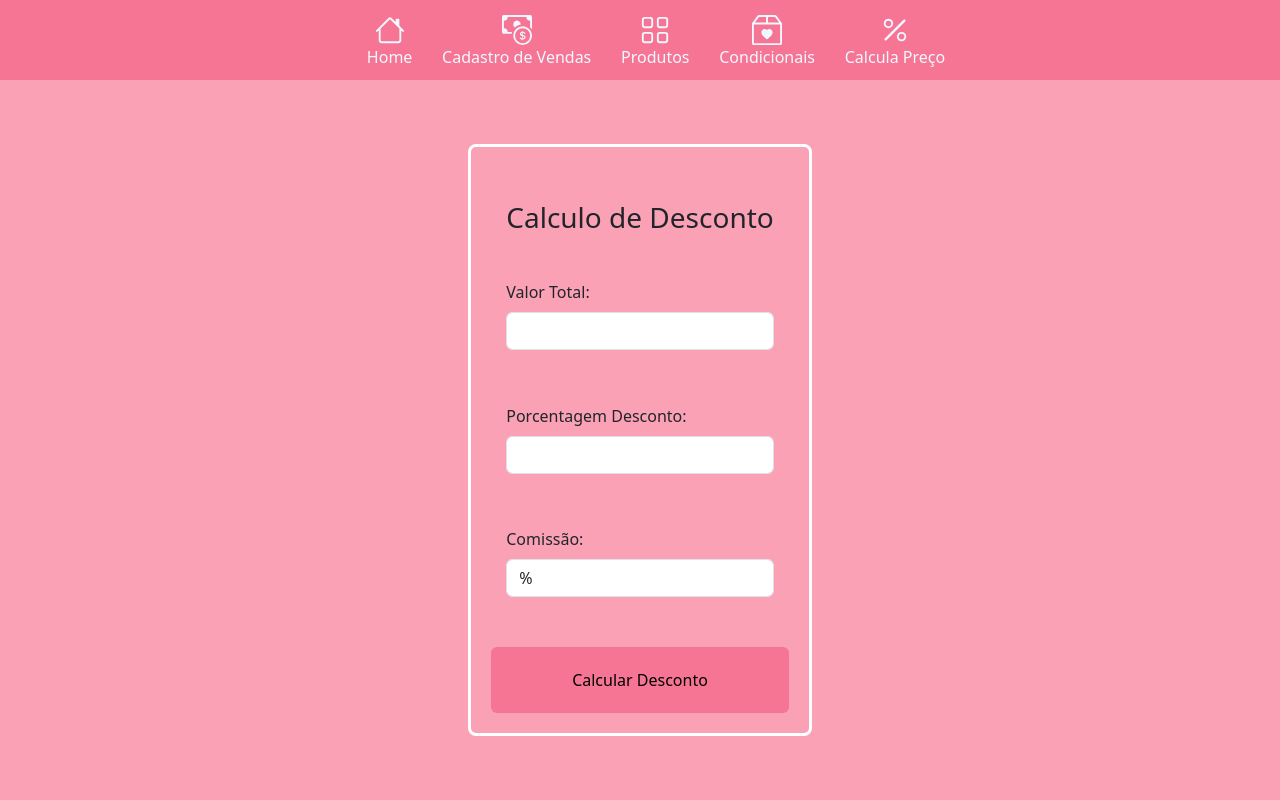
After one commit to Gabr1elaugus700/Sistema-de-Controle-de-Vendas, a PHP site: page /public/calculaPreco.php in a window 1280 px wide. The commit adds this page. Run offline with PHP 8.4, Linux system fonts and the light colour scheme; some libraries are stand-ins or nearby versions.

Commit message:
Criação de tela de Cálculo de Porcentagem desconto.

```diff
--- a/include/insertVendas.php
+++ b/include/insertVendas.php
@@ -16,8 +16,9 @@ $cor = $_POST["cor"];
 $tamanho = $_POST["tamanho"];
 $modoPag = $_POST["modoPag"];
 
+$hoje = date('Y/m/d');
 
-$insert = "INSERT INTO vendas (id, nomeProd, tecido, cor, tamanho, data, modoPag) VALUES ('$id', '$nomeProd', '$tecido', '$cor', '$tamanho', '2023-05-26', '$modoPag');";
+$insert = "INSERT INTO vendas (id, nomeProd, tecido, cor, tamanho, data, modoPag) VALUES ('$id', '$nomeProd', '$tecido', '$cor', '$tamanho', '$hoje', '$modoPag');";
 
 $executa_insert = $conn->query($insert);
 
--- /dev/null
+++ b/public/calculaPreco.php
@@ -0,0 +1,90 @@
+<!DOCTYPE html>
+<html lang="pt-br">
+
+<head>
+    <meta charset="UTF-8">
+    <title>Calculo De Porcentegem</title>
+    <link href="https://cdn.jsdelivr.net/npm/bootstrap@5.3.0-alpha3/dist/css/bootstrap.min.css" rel="stylesheet" integrity="sha384-KK94CHFLLe+nY2dmCWGMq91rCGa5gtU4mk92HdvYe+M/SXH301p5ILy+dN9+nJOZ" crossorigin="anonymous">
+    <script src="https://cdn.jsdelivr.net/npm/bootstrap@5.3.0-alpha3/dist/js/bootstrap.bundle.min.js" integrity="sha384-ENjdO4Dr2bkBIFxQpeoTz1HIcje39Wm4jDKdf19U8gI4ddQ3GYNS7NTKfAdVQSZe" crossorigin="anonymous"></script>
+    <script src="https://cdn.jsdelivr.net/npm/sweetalert2@11"></script>
+    <link rel="stylesheet" type="text/css" href="../style/calculaPreco.css">
+
+
+</head>
+
+<script>
+    const valorTotal = parseFloat(document.getElementById("valorTotal").value);
+    const porcentagemDesconto = parseFloat(document.getElementById("desconto").value);
+    const comissao = parseFloat(document.getElementById("comissao").value);
+
+    function calculaDesc() {
+
+        const valorTotal = parseFloat(document.getElementById("valorTotal").value);
+        const porcentagemDesconto = parseFloat(document.getElementById("desconto").value);
+        const comissao = parseFloat(document.getElementById("comissao").value);
+
+        const desconto = (valorDesc - porcentagemDesconto) / 100;
+        const valorDesc = valorTotal - desconto;
+
+        const valorComissao = valorDesc * comissao;
+
+        // alert("O novo Valor do Produto é: R$" + valorDesc)
+
+    };
+
+
+    function botao() {
+        Swal.fire({
+            title: 'Aqui Está o Cálculo:',
+            text: 'O novo valor do produto é: R$'
+        })
+    }
+
+    botao();
+</script>
+
+
+<body>
+    <header>
+        <div>
+            <?php
+
+            include '../public/index.php';
+            require_once('../config/conectaLocal.php');
+
+            ?>
+        </div>
+    </header>
+
+    <div class="corpo">
+        <div class="form">
+            <form class="formulario" id="form">
+                <h3>Calculo de Desconto</h3>
+                <div class="mb-3">
+                    <label for="valorTotal" class="form-label">Valor Total:</label>
+                    <input type="text" class="form-control" id="valorTotal" name="valorTotal" require>
+                </div>
+
+                <div class="mb-3">
+                    <label class="form-label">Porcentagem Desconto:</label>
+                    <input class="form-control" id="desconto" name="desconto">
+                </div>
+
+                <div class="mb-3">
+                    <label class="form-label">Comissão:</label>
+                    <input class="form-control" id="comissao" name="comissao" value="% ">
+                </div>
+
+
+
+
+            </form>
+            <button type="submit" class="btn botoes" style="background-color: #f77594; color: black ; padding: 20px" onclick="botao()" data-swal-toast-template='#my-template'>Calcular Desconto</button>
+        </div>
+    </div>
+
+
+
+</body>
+
+</html>
--- /dev/null
+++ b/public/index.php
@@ -0,0 +1,73 @@
+<!DOCTYPE html>
+<html lang="pt-br">
+
+<head>
+    <meta charset="UTF-8">
+    <title>Consulta de vendas.</title>
+    <link href="https://cdn.jsdelivr.net/npm/bootstrap@5.3.0-alpha3/dist/css/bootstrap.min.css" rel="stylesheet" integrity="sha384-KK94CHFLLe+nY2dmCWGMq91rCGa5gtU4mk92HdvYe+M/SXH301p5ILy+dN9+nJOZ" crossorigin="anonymous">
+    <script src="https://cdn.jsdelivr.net/npm/bootstrap@5.3.0-alpha3/dist/js/bootstrap.bundle.min.js" integrity="sha384-ENjdO4Dr2bkBIFxQpeoTz1HIcje39Wm4jDKdf19U8gI4ddQ3GYNS7NTKfAdVQSZe" crossorigin="anonymous"></script>
+    <link rel="stylesheet" type="text/css" href="../style/index.css">
+
+
+</head>
+
+<body>
+    <?php
+    require_once('../config/conectaLocal.php');
+
+    ?>
+
+    <header>
+        <div class="principal">
+            <div class="itens">
+                <ul class="lista-centralizada">
+                    <li>
+                        <a href="../public/main.php" class="quadrado">
+                            <svg xmlns="http://www.w3.org/2000/svg" width="30px" height="30px" fill="currentColor" class="bi bi-house" viewBox="0 0 16 16">
+                                <path d="M8.707 1.5a1 1 0 0 0-1.414 0L.646 8.146a.5.5 0 0 0 .708.708L2 8.207V13.5A1.5 1.5 0 0 0 3.5 15h9a1.5 1.5 0 0 0 1.5-1.5V8.207l.646.647a.5.5 0 0 0 .708-.708L13 5.793V2.5a.5.5 0 0 0-.5-.5h-1a.5.5 0 0 0-.5.5v1.293L8.707 1.5ZM13 7.207V13.5a.5.5 0 0 1-.5.5h-9a.5.5 0 0 1-.5-.5V7.207l5-5 5 5Z" />
+                            </svg>
+                            <p>Home</p>
+                        </a>
+                    </li>
+                    <li>
+                        <a href="" class="quadrado">
+                            <svg xmlns="http://www.w3.org/2000/svg" width="30px" height="30px" fill="currentColor" class="bi bi-cash-coin" viewBox="0 0 16 16">
+                                <path fill-rule="evenodd" d="M11 15a4 4 0 1 0 0-8 4 4 0 0 0 0 8zm5-4a5 5 0 1 1-10 0 5 5 0 0 1 10 0z" />
+                                <path d="M9.438 11.944c.047.596.518 1.06 1.363 1.116v.44h.375v-.443c.875-.061 1.386-.529 1.386-1.207 0-.618-.39-.936-1.09-1.1l-.296-.07v-1.2c.376.043.614.248.671.532h.658c-.047-.575-.54-1.024-1.329-1.073V8.5h-.375v.45c-.747.073-1.255.522-1.255 1.158 0 .562.378.92 1.007 1.066l.248.061v1.272c-.384-.058-.639-.27-.696-.563h-.668zm1.36-1.354c-.369-.085-.569-.26-.569-.522 0-.294.216-.514.572-.578v1.1h-.003zm.432.746c.449.104.655.272.655.569 0 .339-.257.571-.709.614v-1.195l.054.012z" />
+                                <path d="M1 0a1 1 0 0 0-1 1v8a1 1 0 0 0 1 1h4.083c.058-.344.145-.678.258-1H3a2 2 0 0 0-2-2V3a2 2 0 0 0 2-2h10a2 2 0 0 0 2 2v3.528c.38.34.717.728 1 1.154V1a1 1 0 0 0-1-1H1z" />
+                                <path d="M9.998 5.083 10 5a2 2 0 1 0-3.132 1.65 5.982 5.982 0 0 1 3.13-1.567z" />
+                            </svg>
+                            <p>Cadastro de Vendas</p>
+                        </a>
+                    </li>
+                    <li>
+                        <a href="" class="quadrado">
+                            <svg xmlns="http://www.w3.org/2000/svg" width="30px" height="30px" fill="currentColor" class="bi bi-grid" viewBox="0 0 16 16">
+                                <path d="M1 2.5A1.5 1.5 0 0 1 2.5 1h3A1.5 1.5 0 0 1 7 2.5v3A1.5 1.5 0 0 1 5.5 7h-3A1.5 1.5 0 0 1 1 5.5v-3zM2.5 2a.5.5 0 0 0-.5.5v3a.5.5 0 0 0 .5.5h3a.5.5 0 0 0 .5-.5v-3a.5.5 0 0 0-.5-.5h-3zm6.5.5A1.5 1.5 0 0 1 10.5 1h3A1.5 1.5 0 0 1 15 2.5v3A1.5 1.5 0 0 1 13.5 7h-3A1.5 1.5 0 0 1 9 5.5v-3zm1.5-.5a.5.5 0 0 0-.5.5v3a.5.5 0 0 0 .5.5h3a.5.5 0 0 0 .5-.5v-3a.5.5 0 0 0-.5-.5h-3zM1 10.5A1.5 1.5 0 0 1 2.5 9h3A1.5 1.5 0 0 1 7 10.5v3A1.5 1.5 0 0 1 5.5 15h-3A1.5 1.5 0 0 1 1 13.5v-3zm1.5-.5a.5.5 0 0 0-.5.5v3a.5.5 0 0 0 .5.5h3a.5.5 0 0 0 .5-.5v-3a.5.5 0 0 0-.5-.5h-3zm6.5.5A1.5 1.5 0 0 1 10.5 9h3a1.5 1.5 0 0 1 1.5 1.5v3a1.5 1.5 0 0 1-1.5 1.5h-3A1.5 1.5 0 0 1 9 13.5v-3zm1.5-.5a.5.5 0 0 0-.5.5v3a.5.5 0 0 0 .5.5h3a.5.5 0 0 0 .5-.5v-3a.5.5 0 0 0-.5-.5h-3z" />
+                            </svg>
+                            <p>Produtos</p>
+                        </a>
+                    </li>
+                    <li>
+                        <a href="" class="quadrado">
+                            <svg xmlns="http://www.w3.org/2000/svg" width="30px" height="30px" fill="currentColor" class="bi bi-box2-heart" viewBox="0 0 16 16">
+                                <path d="M8 7.982C9.664 6.309 13.825 9.236 8 13 2.175 9.236 6.336 6.31 8 7.982Z" />
+                                <path d="M3.75 0a1 1 0 0 0-.8.4L.1 4.2a.5.5 0 0 0-.1.3V15a1 1 0 0 0 1 1h14a1 1 0 0 0 1-1V4.5a.5.5 0 0 0-.1-.3L13.05.4a1 1 0 0 0-.8-.4h-8.5Zm0 1H7.5v3h-6l2.25-3ZM8.5 4V1h3.75l2.25 3h-6ZM15 5v10H1V5h14Z" />
+                            </svg>
+                            <p>Condicionais</p>
+                        </a>
+                    </li>
+                    <li>
+                        <a href="./calculaPreco.php" class="quadrado">
+                            <svg xmlns="http://www.w3.org/2000/svg" width="30px" height="30px" fill="currentColor" class="bi bi-percent" viewBox="0 0 16 16">
+                                <path d="M13.442 2.558a.625.625 0 0 1 0 .884l-10 10a.625.625 0 1 1-.884-.884l10-10a.625.625 0 0 1 .884 0zM4.5 6a1.5 1.5 0 1 1 0-3 1.5 1.5 0 0 1 0 3zm0 1a2.5 2.5 0 1 0 0-5 2.5 2.5 0 0 0 0 5zm7 6a1.5 1.5 0 1 1 0-3 1.5 1.5 0 0 1 0 3zm0 1a2.5 2.5 0 1 0 0-5 2.5 2.5 0 0 0 0 5z" />
+                            </svg>
+                            <p>Calcula Preço</p>
+                        </a>
+                    </li>
+                </ul>
+            </div>
+        </div>
+    </header>
+
+</body>
--- /dev/null
+++ b/style/calculaPreco.css
@@ -0,0 +1,42 @@
+.corpo{
+    background-color:  #faa1b5;
+    width: 100%;
+    height: 90vh;
+    display: flex;
+    justify-content: center;
+    align-items: center;
+    padding: 5%;
+}
+
+/* .form {
+    background-color: red;
+    height: 90vh;
+    width: 100%;
+    display: flex;
+    flex-direction: column;
+    justify-content: center;
+    align-items: center;
+    color: aliceblue;
+    padding: 20px;
+    border-radius: 8px;
+    border: 3px solid rgb(255, 255, 255);
+} */
+
+.form{
+    height:100%;
+    right: 100%;
+    display: flex;
+    padding: 20px;
+    border-radius: 8px;
+    border: 3px solid rgb(255, 255, 255);
+    flex-direction: column;
+}
+.formulario{
+    height: 100%;
+    right: 100%;
+    padding: 15px;
+    border-radius: 3%;
+    display: grid;
+    justify-content: center;
+    align-items: center;
+}
--- /dev/null
+++ b/style/index.css
@@ -0,0 +1,56 @@
+.principal {
+    width: 100%;
+    height: 10vh;
+    display: flex;
+    flex-direction: column;
+}
+
+.itens {
+    display: flex;
+    justify-content: center;
+    align-items: center;
+    background-color: #f77594;
+    height: 10vh;
+    padding-top: 3%;
+    padding-bottom: 2px;
+}
+
+.lista-centralizada{
+    display: flex;
+    justify-content: center;
+    align-items: center;
+    width: 50%;
+    height: 50%;
+
+}
+
+ul,
+li,
+a {
+    color: aliceblue;
+    display: flex;
+    align-items: center;
+    justify-content: center;
+    flex-direction: column;
+    flex-wrap: wrap;
+    text-decoration: none;
+
+}
+/*
+ul,
+li {
+    display: flex;
+    align-items: center;
+    justify-content: center;
+
+} */
+
+
+/*
+.lista-centralizada {
+    display: flex;
+    justify-content: center;
+}
+.lista-centralizada li {
+    margin: 0 10px;
+} */
--- a/style/main.css
+++ b/style/main.css
@@ -1,5 +1,4 @@
 .body{
-    display: flex;
     background-color:  #faa1b5;
 }
 
@@ -9,7 +8,7 @@
     width: 100%;
     justify-content: center;
     align-items: center;
-    padding-top: 3%;
+    padding-top: 1%;
 }
 
 .form{
--- a/style/tabela.css
+++ b/style/tabela.css
@@ -1,5 +1,6 @@
 .body{
     display: flex;
+    flex-direction: column;
     background-color:  #faa1b5;
 }
 
@@ -15,7 +16,9 @@ table{
     display: flex;
     align-items: center;
     justify-content: center;
-    padding: 5%;
+    padding-top: 3%;
+    padding-left: 5%;
+    padding-right: 5%;
     width: 100%;
     height: 100%;
 }
```
Also changed, not shown: exclui.php (added, +24 -0 lines), include/deleteVendas.php (added, +19 -0 lines), index.php (added, +147 -0 lines), public/main.php (+11 -1 lines), public/tabela.php (+38 -11 lines), README.md.
